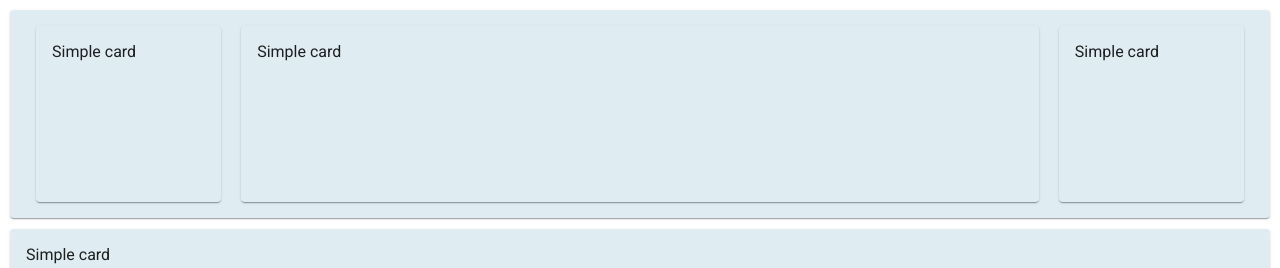
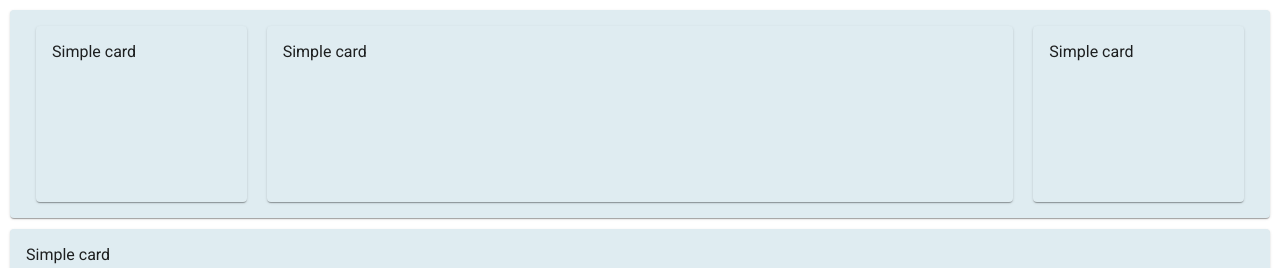
Before and after one commit to indrajit-kanjilal/Test-First-Angular, an Angular app: page / in a window 1280 px wide. Shown: the top 268 px of the page. Built offline with nearby package versions, Linux system fonts and the light colour scheme.

Commit message:
2 files modified

```diff
--- a/src/app/app.component.css
+++ b/src/app/app.component.css
@@ -1,10 +1,19 @@
 .cardstyle{
   margin: 10px;
+  min-width: 650px;
   background-color: #dfecf1;
 }
 
-.inner-cardstyle{
+.inner-cardstyle-wfixed-center{
   background-color: #dfecf1;
+  min-width: 400px;
+  margin-left: 10px;
+  margin-right: 10px;
+}
+
+.inner-cardstyle-wfixed-side{
+  background-color: #dfecf1;
+  min-width: 100px;
   margin-left: 10px;
   margin-right: 10px;
 }
--- a/src/app/app.component.html
+++ b/src/app/app.component.html
@@ -1,9 +1,9 @@
 <section [ngClass]="'full-height'">
 	<form [ngClass]="'full-height'" fxLayout="column" fxLayoutAlign="space-evenly streach" fxLayoutGap="1px">
 		<mat-card [ngClass]="'cardstyle'"  fxLayout="row" fxLayoutAlign="space-evenly streach" fxFlex fxGrow="1">
-				<mat-card [ngClass]="'inner-cardstyle'" fxFlex fxGrow="1">Simple card</mat-card>
-        <mat-card [ngClass]="'inner-cardstyle'" fxFlex fxGrow="5">Simple card</mat-card>
-        <mat-card [ngClass]="'inner-cardstyle'" fxFlex fxGrow="1">Simple card</mat-card>
+				<mat-card [ngClass]="'inner-cardstyle-wfixed-side'" fxFlex fxGrow="1">Simple card</mat-card>
+        <mat-card [ngClass]="'inner-cardstyle-wfixed-center'" fxFlex fxGrow="4">Simple card</mat-card>
+        <mat-card [ngClass]="'inner-cardstyle-wfixed-side'" fxFlex fxGrow="1">Simple card</mat-card>
 		</mat-card>
 		<mat-card [ngClass]="'cardstyle'" fxFlex fxGrow="3">Simple card</mat-card>
 	</form>
```
